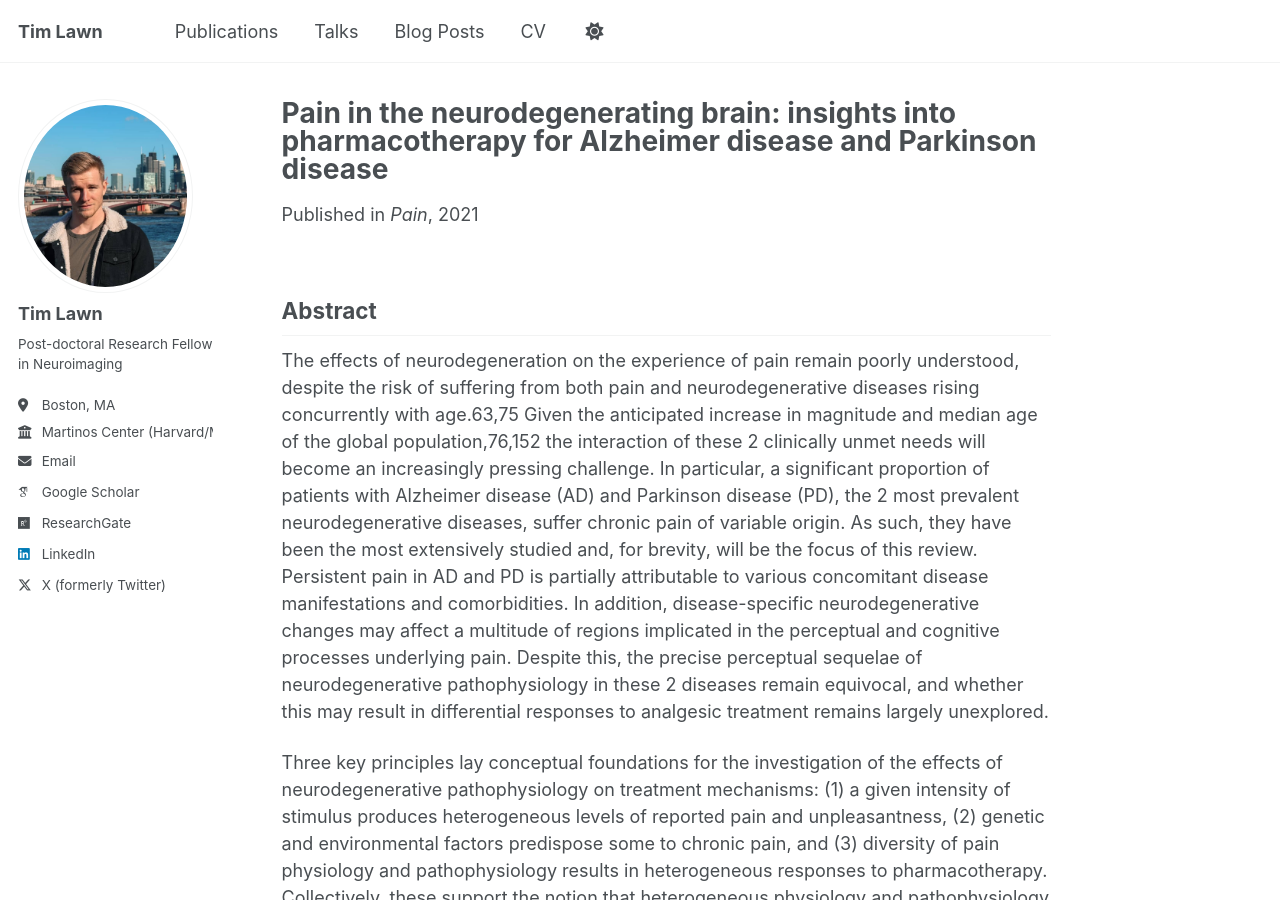
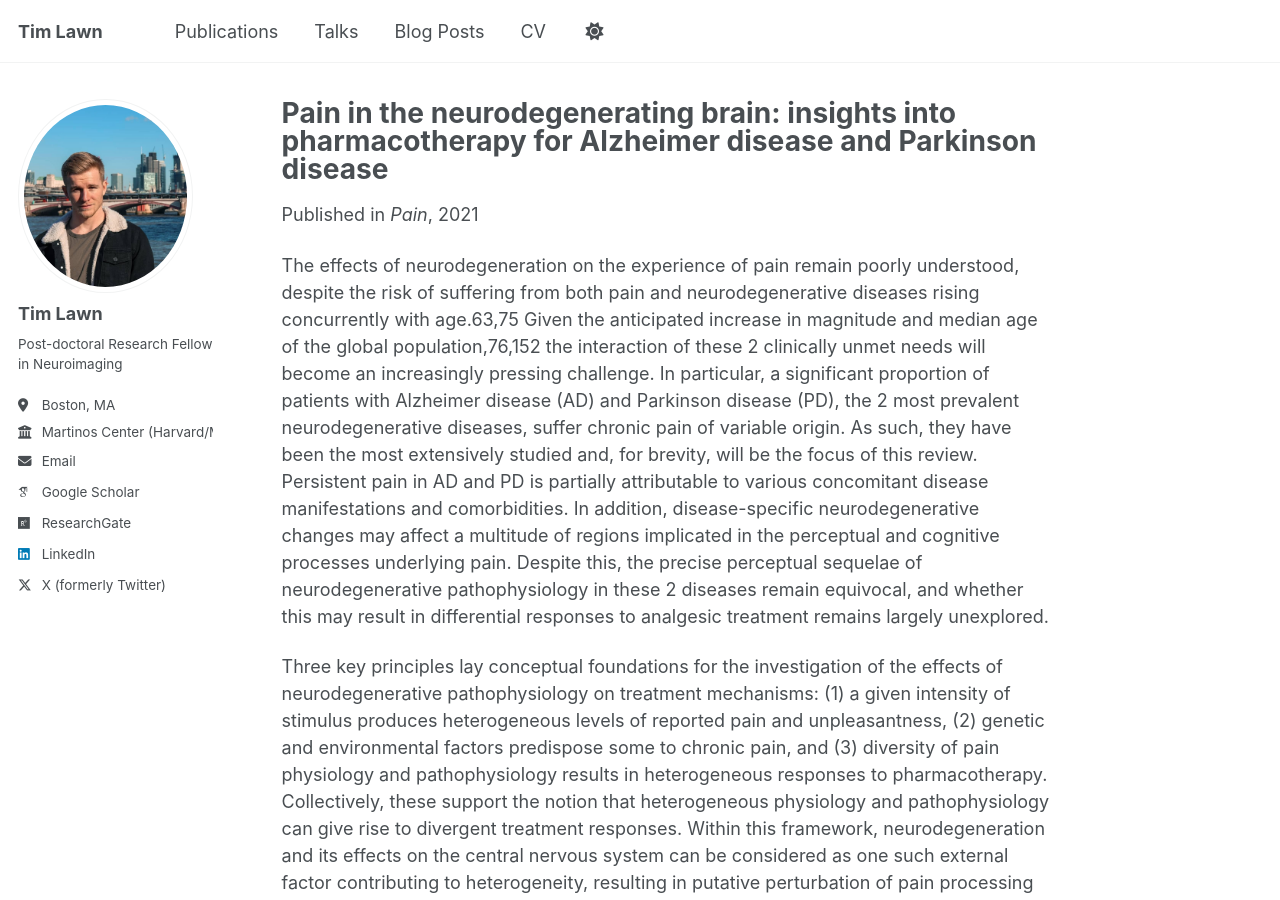
Before and after one commit to timlawn/timlawn.github.io, a Jekyll site: the page built from _publications/2021-04-01-pain-neurodegenerating-brain.md, in a window 1280 px wide and 900 px high. Built offline with Jekyll 4.4.1, drawn with Linux system fonts in a browser that asks for light colours; some web fonts are replaced; a script that is not in the unit is left out.

Commit message:
Update 2021-04-01-pain-neurodegenerating-brain.md

```diff
--- a/_publications/2021-04-01-pain-neurodegenerating-brain.md
+++ b/_publications/2021-04-01-pain-neurodegenerating-brain.md
@@ -9,8 +9,6 @@ paperurl: 'https://timlawn.github.io/files/lawn-2021-pain-neurodegenerating-brai
 citation: 'Lawn, T., Aman, Y., Rukavina, K., Sideris-Lampretsas, G., Howard, M., Ballard, C., Chaudhuri, K.R., & Malcangio, M. (2021). Pain in the neurodegenerating brain: insights into pharmacotherapy for Alzheimer disease and Parkinson disease. <i>Pain</i>, 162(4), 999-1006.'
 ---
 
-## Abstract
-
 The effects of neurodegeneration on the experience of pain remain poorly understood, despite the risk of suffering from both pain and neurodegenerative diseases rising concurrently with age.63,75 Given the anticipated increase in magnitude and median age of the global population,76,152 the interaction of these 2 clinically unmet needs will become an increasingly pressing challenge. In particular, a significant proportion of patients with Alzheimer disease (AD) and Parkinson disease (PD), the 2 most prevalent neurodegenerative diseases, suffer chronic pain of variable origin. As such, they have been the most extensively studied and, for brevity, will be the focus of this review. Persistent pain in AD and PD is partially attributable to various concomitant disease manifestations and comorbidities. In addition, disease-specific neurodegenerative changes may affect a multitude of regions implicated in the perceptual and cognitive processes underlying pain. Despite this, the precise perceptual sequelae of neurodegenerative pathophysiology in these 2 diseases remain equivocal, and whether this may result in differential responses to analgesic treatment remains largely unexplored.
 
 Three key principles lay conceptual foundations for the investigation of the effects of neurodegenerative pathophysiology on treatment mechanisms: (1) a given intensity of stimulus produces heterogeneous levels of reported pain and unpleasantness, (2) genetic and environmental factors predispose some to chronic pain, and (3) diversity of pain physiology and pathophysiology results in heterogeneous responses to pharmacotherapy. Collectively, these support the notion that heterogeneous physiology and pathophysiology can give rise to divergent treatment responses. Within this framework, neurodegeneration and its effects on the central nervous system can be considered as one such external factor contributing to heterogeneity, resulting in putative perturbation of pain processing (1 and 2) and responses to analgesic treatments (3).
```
